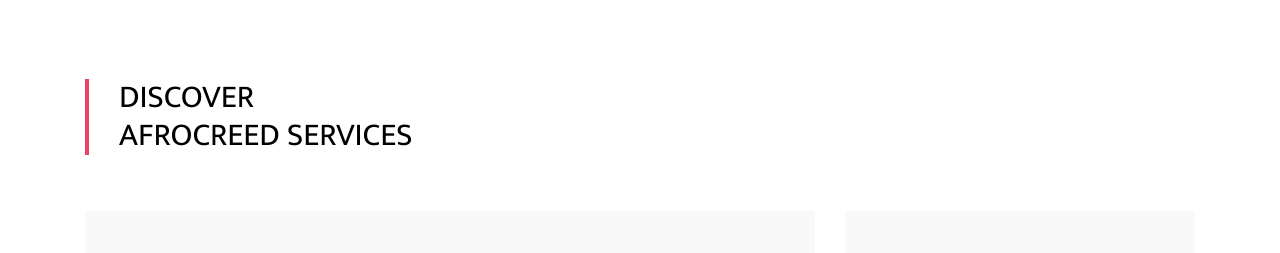
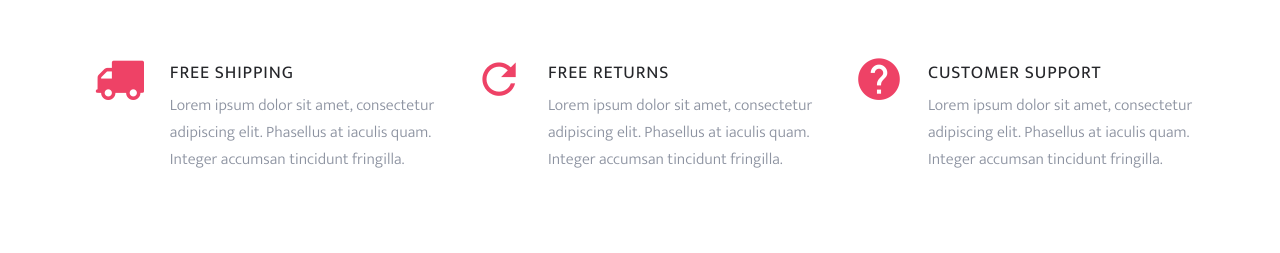
Before and after one commit to StevOti/afrocreed, a Django app: page / in a window 1280 px wide. Shown: the part 709-962 px from the top of the page. Run offline with Django 5.2, Linux system fonts and the light colour scheme; data comes from the database, SQL or seed files in the repository; some libraries are stand-ins or nearby versions; some web fonts are replaced.

Commit message:
Updated Home page

```diff
--- a/store/templates/home.html
+++ b/store/templates/home.html
@@ -23,7 +23,7 @@
   </div>
 </div>
 
-<div class="site-section">
+<!-- <div class="site-section">
   <div class="container">
     <div class="title-section mb-5">
       <h2 class="text-uppercase"><span class="d-block">Discover</span> Afrocreed Services</h2>
@@ -48,8 +48,70 @@
       </div>
     </div>
   </div>
+</div> -->
+
+
+<div class="site-section site-section-sm site-blocks-1 border-0" data-aos="fade">
+  <div class="container">
+    <div class="row">
+      <div class="col-md-6 col-lg-4 d-lg-flex mb-4 mb-lg-0 pl-4" data-aos="fade-up" data-aos-delay="">
+        <div class="icon mr-4 align-self-start">
+          <span class="icon-truck"></span>
+        </div>
+        <div class="text">
+          <h2 class="text-uppercase">Free Shipping</h2>
+          <p>Lorem ipsum dolor sit amet, consectetur adipiscing elit. Phasellus at iaculis quam. Integer accumsan tincidunt fringilla.</p>
+        </div>
+      </div>
+      <div class="col-md-6 col-lg-4 d-lg-flex mb-4 mb-lg-0 pl-4" data-aos="fade-up" data-aos-delay="100">
+        <div class="icon mr-4 align-self-start">
+          <span class="icon-refresh2"></span>
+        </div>
+        <div class="text">
+          <h2 class="text-uppercase">Free Returns</h2>
+          <p>Lorem ipsum dolor sit amet, consectetur adipiscing elit. Phasellus at iaculis quam. Integer accumsan tincidunt fringilla.</p>
+        </div>
+      </div>
+      <div class="col-md-6 col-lg-4 d-lg-flex mb-4 mb-lg-0 pl-4" data-aos="fade-up" data-aos-delay="200">
+        <div class="icon mr-4 align-self-start">
+          <span class="icon-help"></span>
+        </div>
+        <div class="text">
+          <h2 class="text-uppercase">Customer Support</h2>
+          <p>Lorem ipsum dolor sit amet, consectetur adipiscing elit. Phasellus at iaculis quam. Integer accumsan tincidunt fringilla.</p>
+        </div>
+      </div>
+    </div>
+  </div>
 </div>
 
+
+<div class="site-section custom-border-bottom" data-aos="fade">
+  <div class="container">
+    <div class="row mb-5">
+      <div class="col-md-6">
+        <div class="block-16">
+          <figure>
+            <img src="images/blog_1.jpg" alt="Image placeholder" class="img-fluid rounded">
+            <a href="https://vimeo.com/channels/staffpicks/93951774" class="play-button popup-vimeo"><span class="icon-play"></span></a>
+
+          </figure>
+        </div>
+      </div>
+      <div class="col-md-1"></div>
+      <div class="col-md-5">
+
+
+        <div class="site-section-heading pt-3 mb-4">
+          <h2 class="text-black">How We Started</h2>
+        </div>
+        <p>Lorem ipsum dolor sit amet, consectetur adipisicing elit. Eius repellat, dicta at laboriosam, nemo exercitationem itaque eveniet architecto cumque, deleniti commodi molestias repellendus quos sequi hic fugiat asperiores illum. Atque, in, fuga excepturi corrupti error corporis aliquam unde nostrum quas.</p>
+        <p>Accusantium dolor ratione maiores est deleniti nihil? Dignissimos est, sunt nulla illum autem in, quibusdam cumque recusandae, laudantium minima repellendus.</p>
+
+      </div>
+    </div>
+  </div>
+</div>
 
 
 <div class="site-section">
--- a/store/templates/navbar.html
+++ b/store/templates/navbar.html
@@ -22,7 +22,7 @@
               <li class="has-children active">
                 <a href="{% url 'home' %}">Home</a>
                 <ul class="dropdown">
-                  <li><a href="{% url 'about' %}">about</a></li>
+                  <!-- <li><a href="{% url 'about' %}">about</a></li> -->
                   <li><a href="{% url 'cargo' %}">Cargo</a></li>
                   <li><a href="{% url 'events' %}">Events</a></li>
                   <li><a href="{% url 'tours' %}">Tours</a></li>
@@ -67,7 +67,7 @@
                 </ul>
               </li>
               {% else %}
-              <li><a href="#">Catalog</a></li>
+              <li><a href="{% url 'about' %}">about</a></li>
               {% endif %}
               <li><a href="#">New Arrivals</a></li>
               <li><a href="{% url 'contact' %}">Contact</a></li>
```
